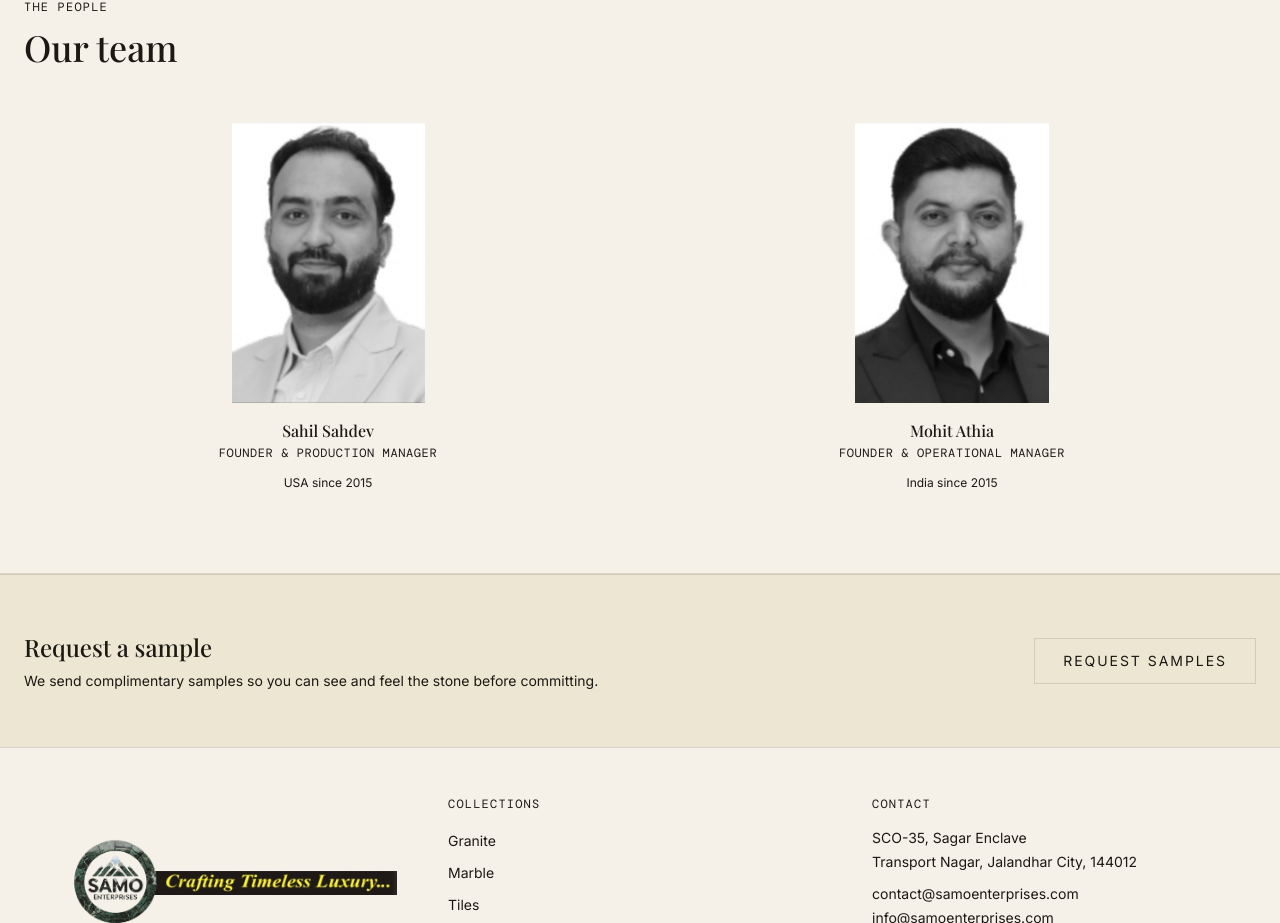
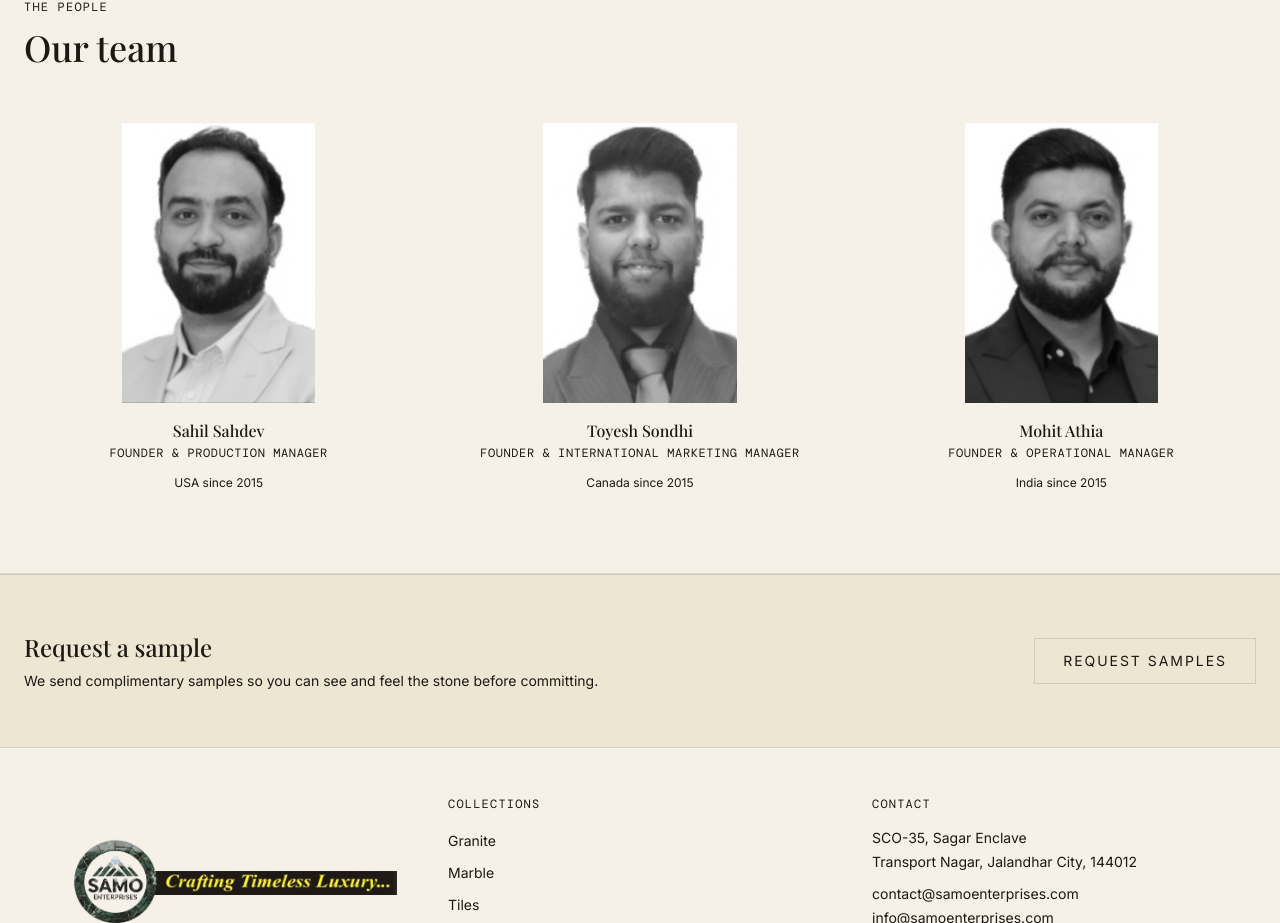
Before and after one commit to abhineettandon/samo-enterprises, a React (Vite) app: page /about in a window 1280 px wide. Shown: the part 1417-2340 px from the top of the page. Built offline with nearby package versions, Linux system fonts and the light colour scheme; a web font is replaced by a local one.

Commit message:
restore team members

```diff
--- a/src/app/pages/About.tsx
+++ b/src/app/pages/About.tsx
@@ -9,12 +9,12 @@ export function AboutPage() {
       bio: "USA since 2015",
       image: "/img/sahil.png",
     },
-    // {
-    //   name: "Toyesh Sondhi",
-    //   role: "Founder & International Marketing Manager",
-    //   bio: "Canada since 2015",
-    //   image: "/img/toyesh.png",
-    // },
+    {
+      name: "Toyesh Sondhi",
+      role: "Founder & International Marketing Manager",
+      bio: "Canada since 2015",
+      image: "/img/toyesh.png",
+    },
     {
       name: "Mohit Athia",
       role: "Founder & Operational Manager",
@@ -121,7 +121,7 @@ export function AboutPage() {
               Our team
             </h2>
           </div>
-          <div className="grid grid-cols-2 gap-4 text-center">
+          <div className="grid grid-cols-1 sm:grid-cols-2 md:grid-cols-3 gap-8 text-center">
             {team.map(person => (
               <div key={person.name}>
                 <div className="overflow-hidden mb-4" style={{ height: 280 }}>
```
